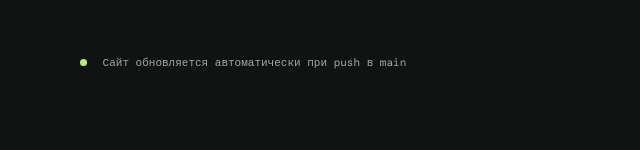
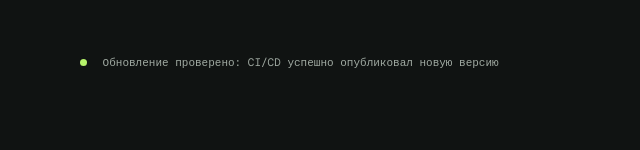
Before and after one commit to gokur0/site-cicd, a plain HTML site: page index.html in a window 1280 px wide. Shown: the part 597-747 px from the top of the page, 0-640 px from the left. Drawn offline with nearby package versions, Linux system fonts and the light colour scheme.

Commit message:
Update portfolio text to verify automatic deployment

```diff
--- a/index.html
+++ b/index.html
@@ -22,7 +22,7 @@
       <h1>Привет! Это моё <span>цифровое портфолио.</span></h1>
       <p class="hero-copy">Небольшой сайт о веб-разработке, учебных экспериментах и проектах. Он автоматически публикуется через GitHub Actions.</p>
       <a class="button" href="projects.html">Посмотреть проекты <span aria-hidden="true">→</span></a>
-      <div class="hero-note"><span class="status-dot"></span> Сайт обновляется автоматически при push в main</div>
+      <div class="hero-note"><span class="status-dot"></span> Обновление проверено: CI/CD успешно опубликовал новую версию</div>
     </section>
     <section class="stats" aria-label="Информация о проекте">
       <article><strong>03</strong><span>страницы сайта</span></article>
```
